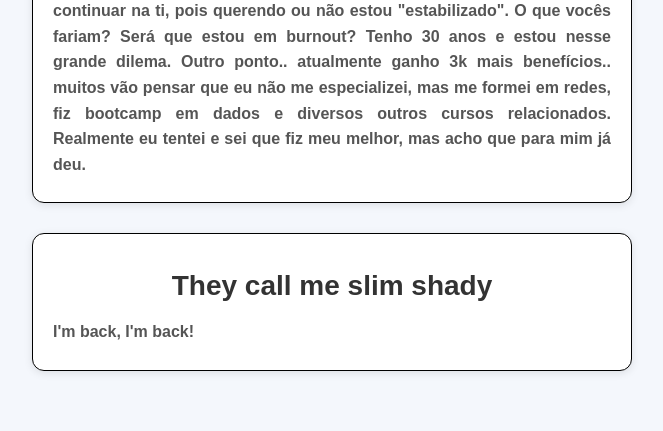
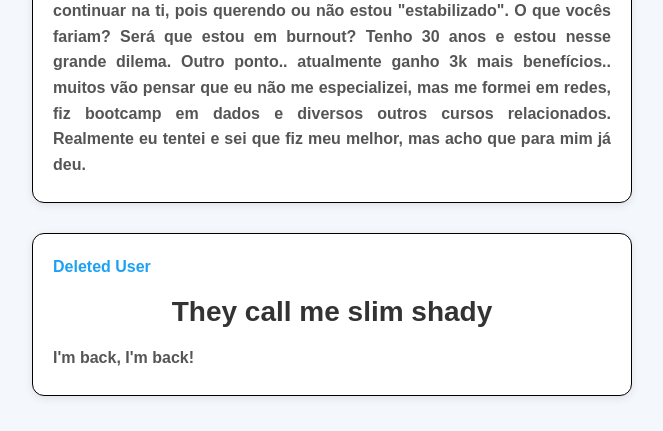
Before and after one commit to nearo007/Social-Post, a Django app: page / in a window 1280 px wide. Shown: the part 742-1173 px from the top of the page, without its empty margins (308-971 px from the left). Before the commit the page ends 1115 px from the top, so only its background shows below. Run offline with Django 5.2, Linux system fonts and the light colour scheme; data comes from the database, SQL or seed files in the repository; both versions use the stored data as it was after the commit.

Commit message:
change post author to "Deleted User" if the user is deleted

```diff
--- a/django_project/templates/index.html
+++ b/django_project/templates/index.html
@@ -18,7 +18,11 @@
 
 {% for post in posts %}
 <div style="border: solid 1px black;">
+    {% if post.author.username == None %}
+    <p>Deleted User</p>
+    {% else %}
     <p>{{ post.author.username }}</p>
+    {% endif %}
     <h1>{{ post.title }}</h1>
     <p>{{ post.content }}</p>
 </div>
```
Also changed, not shown: django_project/db.sqlite3.
